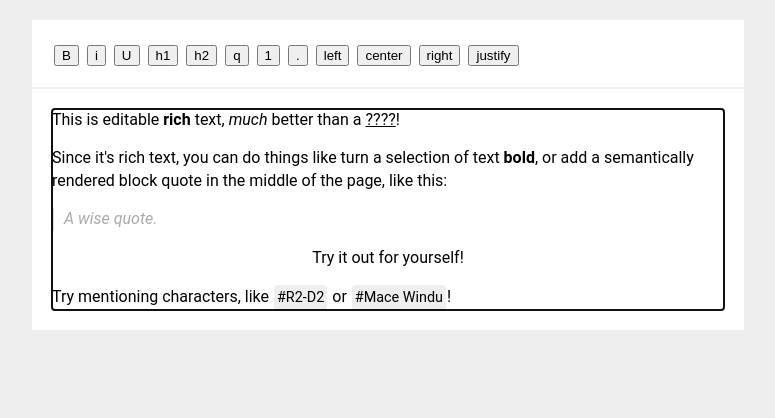
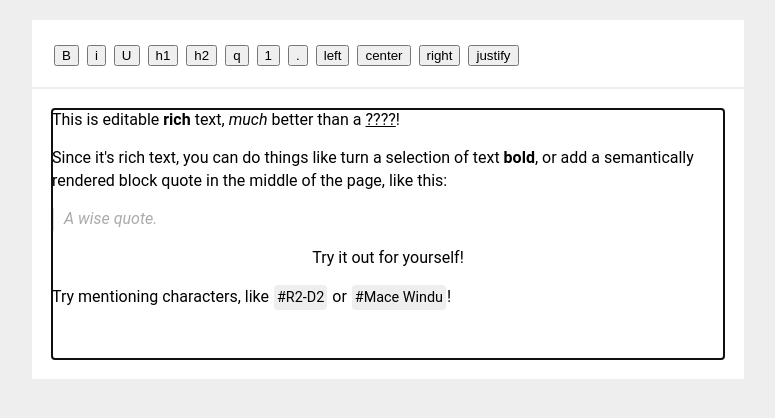
Before and after one commit to KonovalovNikolai/EmailTemplaitor, a React (Create React App) app: page / in a window 1280 px wide. Shown: the top 418 px of the page, without its empty margins (252-1027 px from the left). Built offline with nearby package versions, Linux system fonts and the light colour scheme.

Commit message:
Скорр в поле ввода

```diff
--- a/src/components/Editor/CustomEditor.tsx
+++ b/src/components/Editor/CustomEditor.tsx
@@ -146,6 +146,7 @@ const CustomEditor = ({ value, onChange }: Props) => {
                     <BlockButton format="justify" text="justify" />
                 </div>
                 <Editable
+                    className='editable'
                     onKeyDown={onKeyDown}
                     renderElement={renderElement}
                     renderLeaf={renderLeaf}
--- a/src/components/Editor/Editor.css
+++ b/src/components/Editor/Editor.css
@@ -3,6 +3,11 @@
     max-width: 42em;
     margin: 20px auto;
     padding: 20px;
+}
+
+.editable {
+    overflow-y: scroll;
+    height: 250px;
 }
 
 .toolbar {
```
